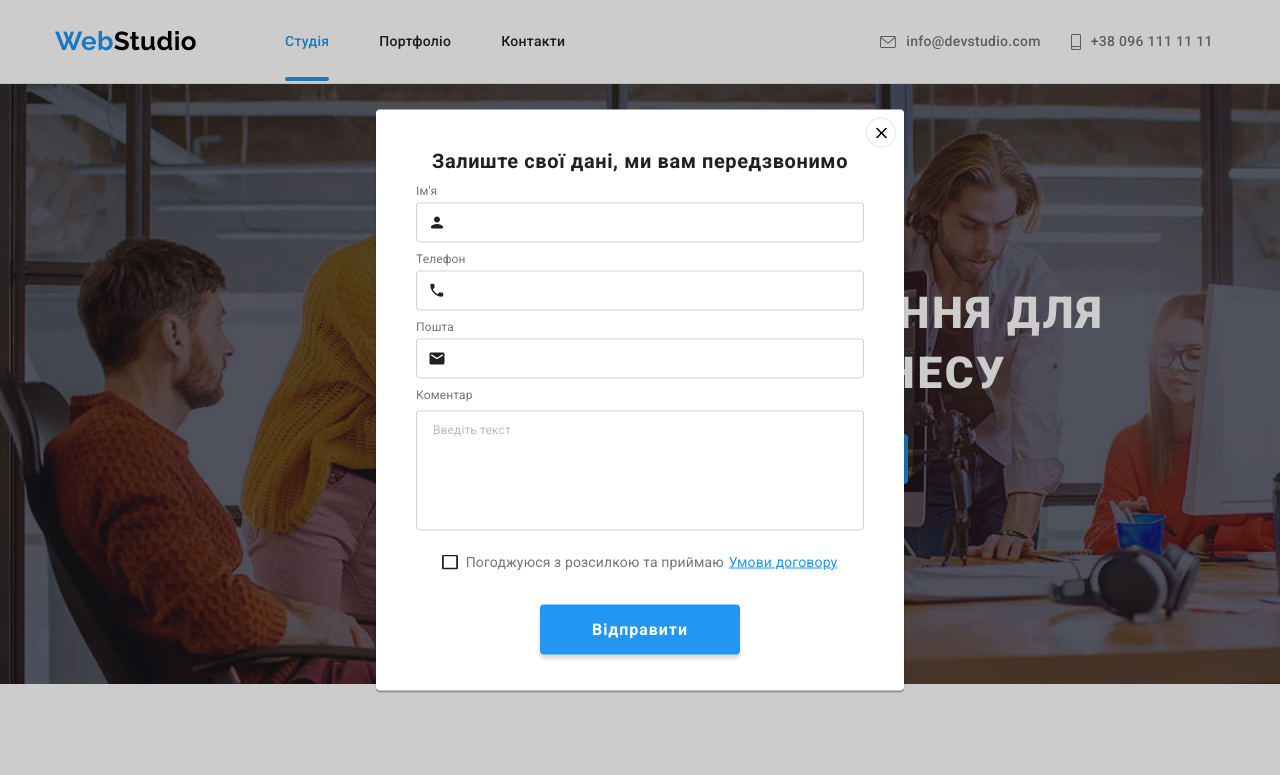
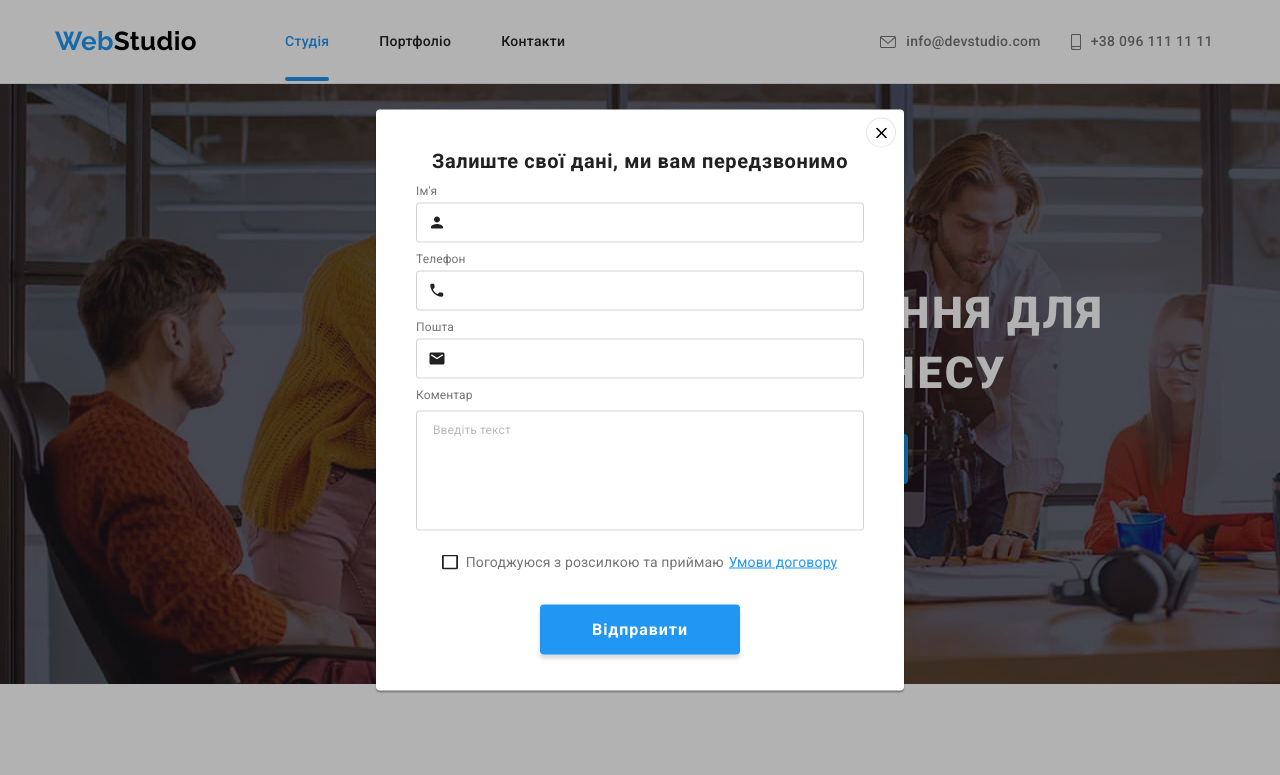
Before and after one commit to KutsVlad8/webstudio, a plain HTML site: page index.html in a window 1280 px wide. Both pictures are taken after a click on the button "Замовити послугу". Shown: the top 775 px of the page. Drawn offline with Linux system fonts and the light colour scheme; a web font is replaced by a local one.

Commit message:
доделал модалку

```diff
--- a/js/modal.js
+++ b/js/modal.js
@@ -9,6 +9,7 @@
   refs.closeModalBtn.addEventListener('click', toggleModal);
 
   function toggleModal() {
+    document.body.classList.toggle('modal-open');
     refs.modal.classList.toggle('is-hidden');
   }
 })();
--- a/sass/base/_body.scss
+++ b/sass/base/_body.scss
@@ -7,6 +7,10 @@ body {
   line-height: 1.71;
   letter-spacing: 0.03em;
   text-align: center;
+
+  &.modal-open {
+    overflow: hidden;
+  }
 }
 
 img {
--- a/sass/components/modal/_modal.scss
+++ b/sass/components/modal/_modal.scss
@@ -2,14 +2,21 @@
   position: fixed;
   left: 0;
   top: 0;
-
+  padding: 94px 15px;
   width: 100%;
   height: 100%;
 
-  background-color: rgba(0, 0, 0, 0.2);
+  background-color: rgba(0, 0, 0, 0.3);
 
   opacity: 1;
   transition: opacity 250ms cubic-bezier(0.4, 0, 0.2, 1);
+  z-index: 4;
+
+  overflow-y: scroll;
+
+  @media screen and (min-width: 768px) {
+    padding: 0 0;
+  }
 }
 
 .is-hidden {
@@ -18,19 +25,9 @@
 }
 
 .backdrop__modal {
-  transform: translate(-50%, -50%) scale(0.5);
-}
-
-.backdrop__modal {
-  position: absolute;
-  left: 50%;
-  top: 50%;
+  position: relative;
   padding: 40px;
 
-  width: 450px;
-  height: 609px;
-
-  transform: translate(-50%, -50%) scale(1);
   transition: transform 250ms cubic-bezier(0.4, 0, 0.2, 1) 250ms;
 
   box-shadow: 0px 1px 3px rgba(0, 0, 0, 0.12), 0px 1px 1px rgba(0, 0, 0, 0.14),
@@ -38,9 +35,23 @@
   border-radius: 4px;
   background-color: $bg-primary-color;
 
+  @media screen and (min-width: 550px) {
+    position: absolute;
+    left: 50%;
+    top: 50%;
+    max-width: 450px;
+    width: 100%;
+    max-height: 609px;
+    height: 100%;
+
+    transform: translate(-50%, -50%) scale(1);
+  }
+
   @media screen and (min-width: 1200px) {
-    width: 528px;
-    height: 581px;
+    max-width: 528px;
+    width: 100%;
+    max-height: 581px;
+    height: 100%;
   }
 }
 @import './backdrop__close-btn';
--- a/sass/components/page-header/_page-header.scss
+++ b/sass/components/page-header/_page-header.scss
@@ -3,6 +3,7 @@
 }
 
 .page-header__container {
+  position: relative;
   @media screen and (min-width: 768px) {
     display: flex;
   }
```
Also changed, not shown: css/main.css, css/main.min.css, 2 other files.
